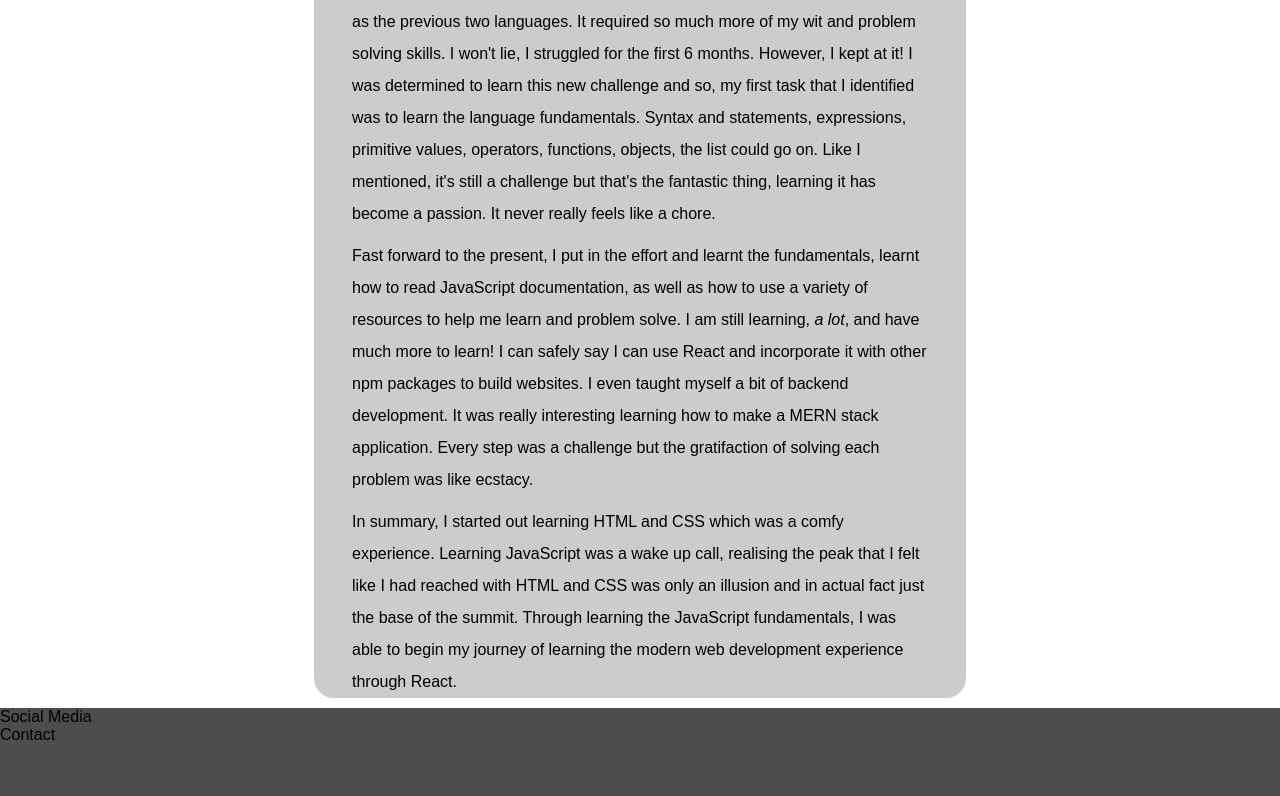
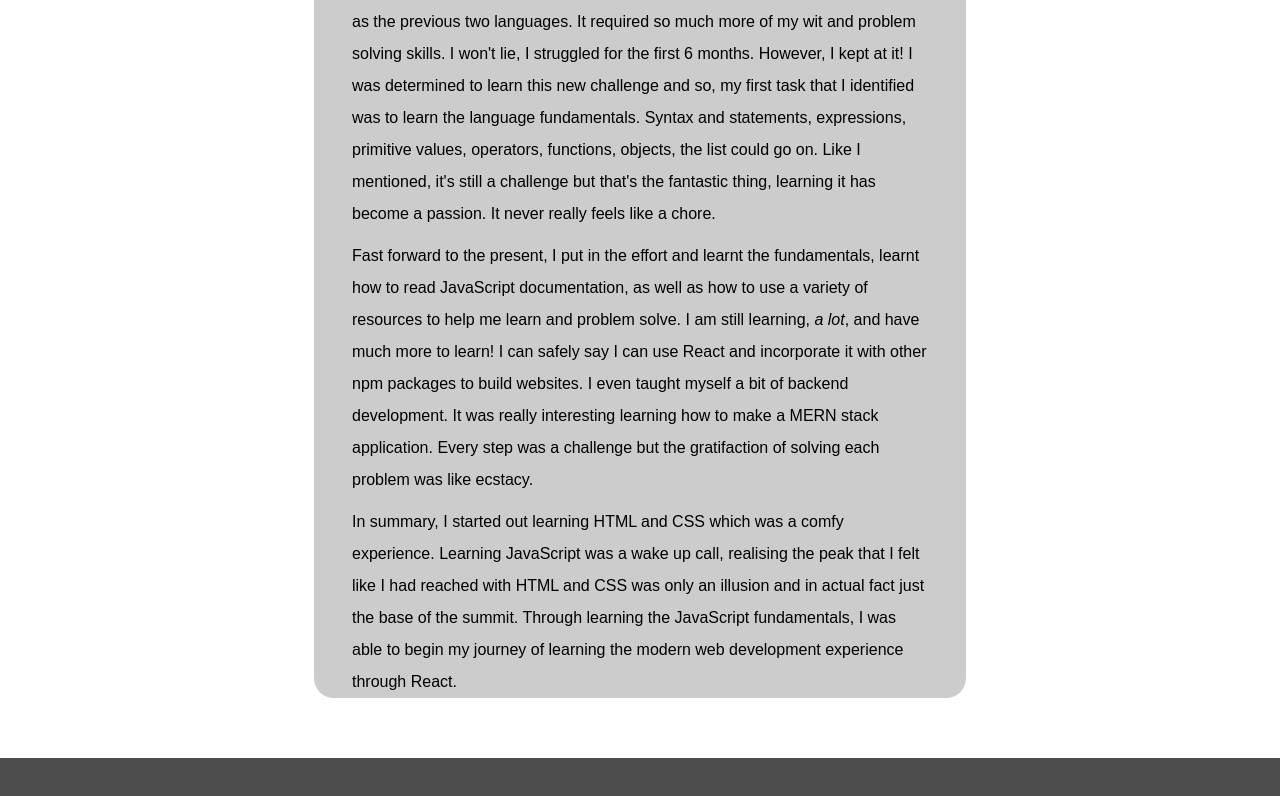
Before and after one commit to haheha24/portfolio, a React (Create React App) app: page / in a window 1280 px wide. Shown: the part 1127-1923 px from the top of the page. After the commit the page ends 1885 px from the top, so only its background shows below. Built offline with nearby package versions, Linux system fonts and the light colour scheme.

Commit message:
removed footer. Nothing meaningful to add to it without making it look like repeated information

```diff
--- a/src/App.css
+++ b/src/App.css
@@ -2,5 +2,5 @@
   display: grid;
   /* controls the sticky header. 50px stops the header from overlapping with any content from each page
   the other 2 minmax are the body and footer */
-  grid-template-rows: 50px minmax(200px, auto) minmax(200px, auto);
+  grid-template-rows: 50px minmax(200px, auto) 50px;
 }
--- a/src/App.tsx
+++ b/src/App.tsx
@@ -1,7 +1,6 @@
 import "./App.css";
 import Main from "./components/main/Main";
 import Header from "./components/header/Header";
-import Footer from "./components/footer/Footer";
 import React, { useEffect, useState } from "react";
 import useMediaQuery, {
   IwindowDimension,
@@ -41,7 +40,6 @@ function App() {
           <IconContext.Provider value={{ className: "react-icons" }}>
             <Header />
             <Main />
-            <Footer />
           </IconContext.Provider>
         </ProjectContext.Provider>
       </MediaQueryContext.Provider>
--- a/src/components/footer/Footer.tsx
+++ /dev/null
@@ -1,19 +0,0 @@
-import React from 'react'
-import './footer.css'
-
-const Footer = () => {
-    return (
-        <footer id="footer">
-            <ul>
-                <li>
-                    Social Media
-                </li>
-                <li>
-                    Contact
-                </li>
-            </ul>
-        </footer>
-    )
-}
-
-export default Footer
--- a/src/components/footer/footer.css
+++ /dev/null
@@ -1,4 +0,0 @@
-#footer {
-    grid-row: 3 / 4;
-    background-color: rgb(77,77,77);
-}
```
Also changed, not shown: 1 other file (tests, documents, lock files or other folders).
